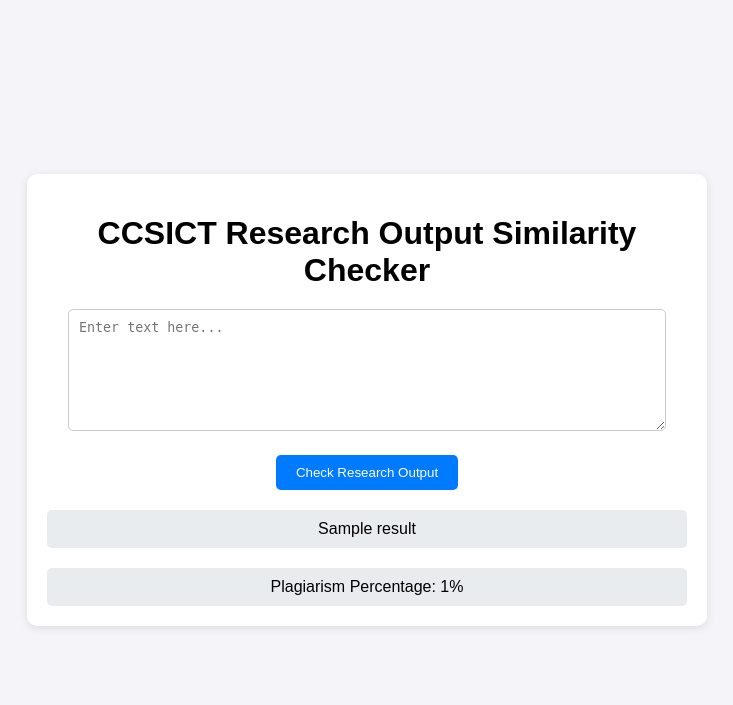
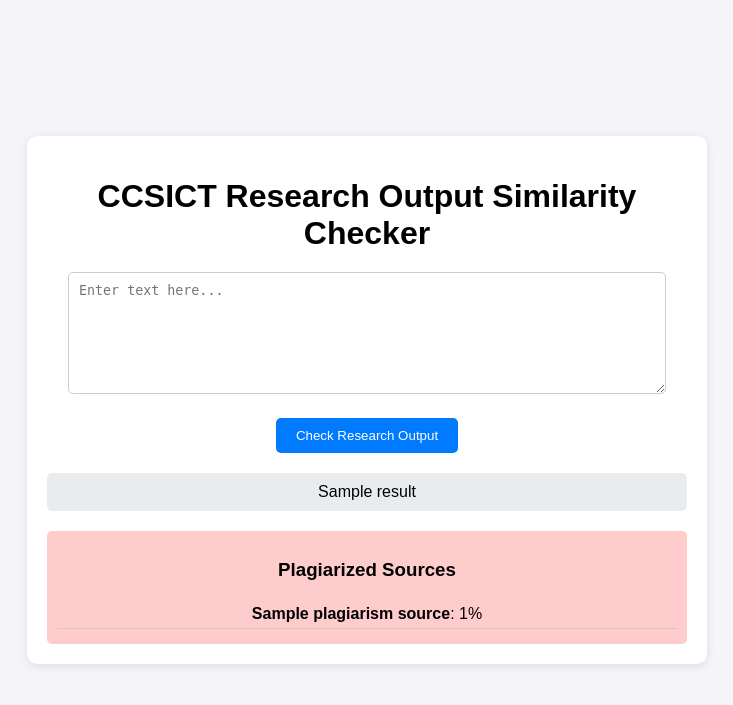
Before and after one commit to delosreyesjohnpaul/Thesis-Similarity-Checker-SVM-V2, a Flask app: template templates/index.html in a window 1280 px wide. Shown: the top 705 px of the page, without its empty margins (273-1006 px from the left). Run offline with Flask 3, Linux system fonts and the light colour scheme; the template is opened without the code that fills it: most values are stand-ins (such as "Sample title", 1, 10 or a date in 2020); parts of the project's set-up code (start-up, migrations or seed data) failed here and were passed over.

Commit message:
Add source

```diff
--- a/app.py
+++ b/app.py
@@ -2,46 +2,64 @@ from flask import Flask, render_template, request
 import pickle
 from sklearn.metrics.pairwise import cosine_similarity
 import numpy as np
+import pandas as pd
 
 app = Flask(__name__)
 
+# Load the model and vectorizer
 model = pickle.load(open('model.pkl', 'rb'))
 tfidf_vectorizer = pickle.load(open('tfidf_vectorizer.pkl', 'rb'))
 
-# Load the dataset that the model was trained on for similarity calculation
-# Assuming you have a dataset stored in 'dataset.csv' that has a column with plagiarized texts
-import pandas as pd
+# Load the dataset
 data = pd.read_csv('dataset.csv')
+
+# Preprocess the texts in the dataset for similarity calculations
 preprocessed_texts = tfidf_vectorizer.transform(data['plagiarized_text'])
 
 def detect(input_text):
     vectorized_text = tfidf_vectorizer.transform([input_text])
-    # Prediction (Plagiarized or not)
+    # Predict whether the input is plagiarized
     result = model.predict(vectorized_text)
 
-    # If plagiarized is detected
     if result[0] == 1:
-        # Cosine similarity to find the closest match
-        cosine_similarities = cosine_similarity(vectorized_text, preprocessed_texts)
-        max_similarity = np.max(cosine_similarities)  # Get the highest similarity score
-        plagiarism_percentage = max_similarity * 100  # Convert to percentage
+        # Calculate cosine similarity to find all similar plagiarized texts
+        cosine_similarities = cosine_similarity(vectorized_text, preprocessed_texts)[0]
+        plagiarism_sources = []
+
+        # Set a threshold for relevant similarity (e.g., > 10%)
+        threshold = 0.1
+        for i, similarity in enumerate(cosine_similarities):
+            if similarity > threshold:
+                plagiarism_percentage = similarity * 100
+                source_title = data['source_text'].iloc[i]
+                plagiarism_sources.append((source_title, plagiarism_percentage))
+
+        # Sort the sources by the highest percentage
+        plagiarism_sources.sort(key=lambda x: x[1], reverse=True)
         detection_result = "Plagiarism Detected"
     else:
-        plagiarism_percentage = 0  # No plagiarism
+        plagiarism_sources = []  # No plagiarism sources
         detection_result = "No Plagiarism Detected"
 
-    return detection_result, plagiarism_percentage
+    return detection_result, plagiarism_sources
 
 
 @app.route('/')
 def home():
     return render_template('index.html')
 
+
 @app.route('/detect', methods=['POST'])
 def detect_plagiarism():
     input_text = request.form['text']
-    detection_result, plagiarism_percentage = detect(input_text)
-    return render_template('index.html', result=detection_result, percentage=plagiarism_percentage)
+    detection_result, plagiarism_sources = detect(input_text)
+
+    return render_template(
+        'index.html',
+        result=detection_result,
+        plagiarism_sources=plagiarism_sources
+    )
+
 
 if __name__ == "__main__":
     app.run(debug=True)
--- a/templates/index.html
+++ b/templates/index.html
@@ -57,6 +57,19 @@
         border-radius: 5px;
         background-color: #e9ecef;
     }
+
+    .sources {
+        margin-top: 20px;
+        padding: 10px;
+        border-radius: 5px;
+        background-color: #ffcccc;
+    }
+
+    .source-item {
+        margin: 5px 0;
+        padding: 5px;
+        border-bottom: 1px solid #ccc;
+    }
 </style>
 <body>
     <div class="container">
@@ -67,7 +80,17 @@
         </form>
         {% if result %}
             <div class="result">{{ result }}</div>
-            <div class="percentage">Plagiarism Percentage: {{ percentage }}%</div>
+
+            {% if plagiarism_sources %}
+                <div class="sources">
+                    <h3>Plagiarized Sources</h3>
+                    {% for source_title, percentage in plagiarism_sources %}
+                        <div class="source-item">
+                            <strong>{{ source_title }}</strong>: {{ percentage }}%
+                        </div>
+                    {% endfor %}
+                </div>
+            {% endif %}
         {% endif %}
     </div>
 </body>
```
